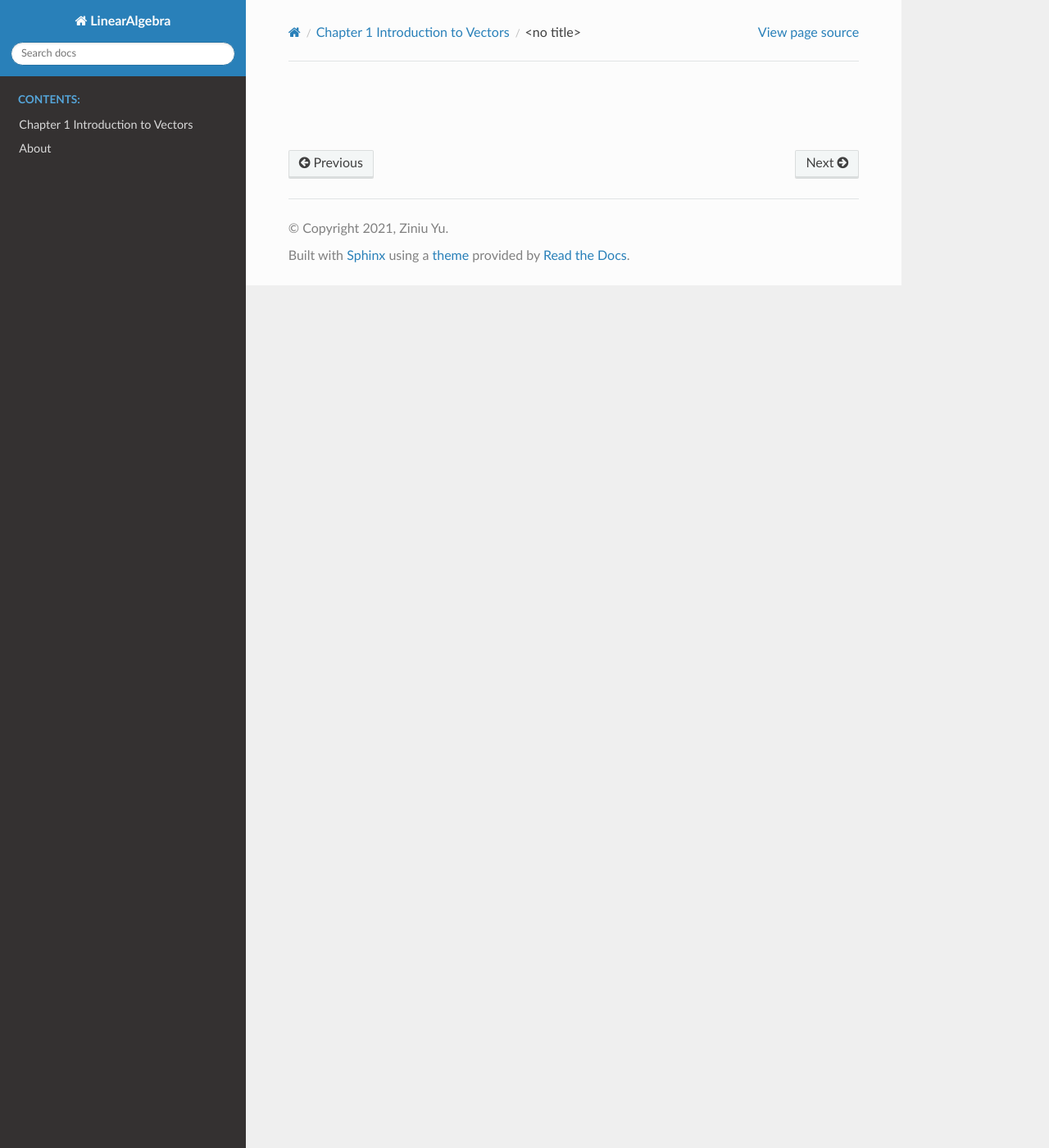
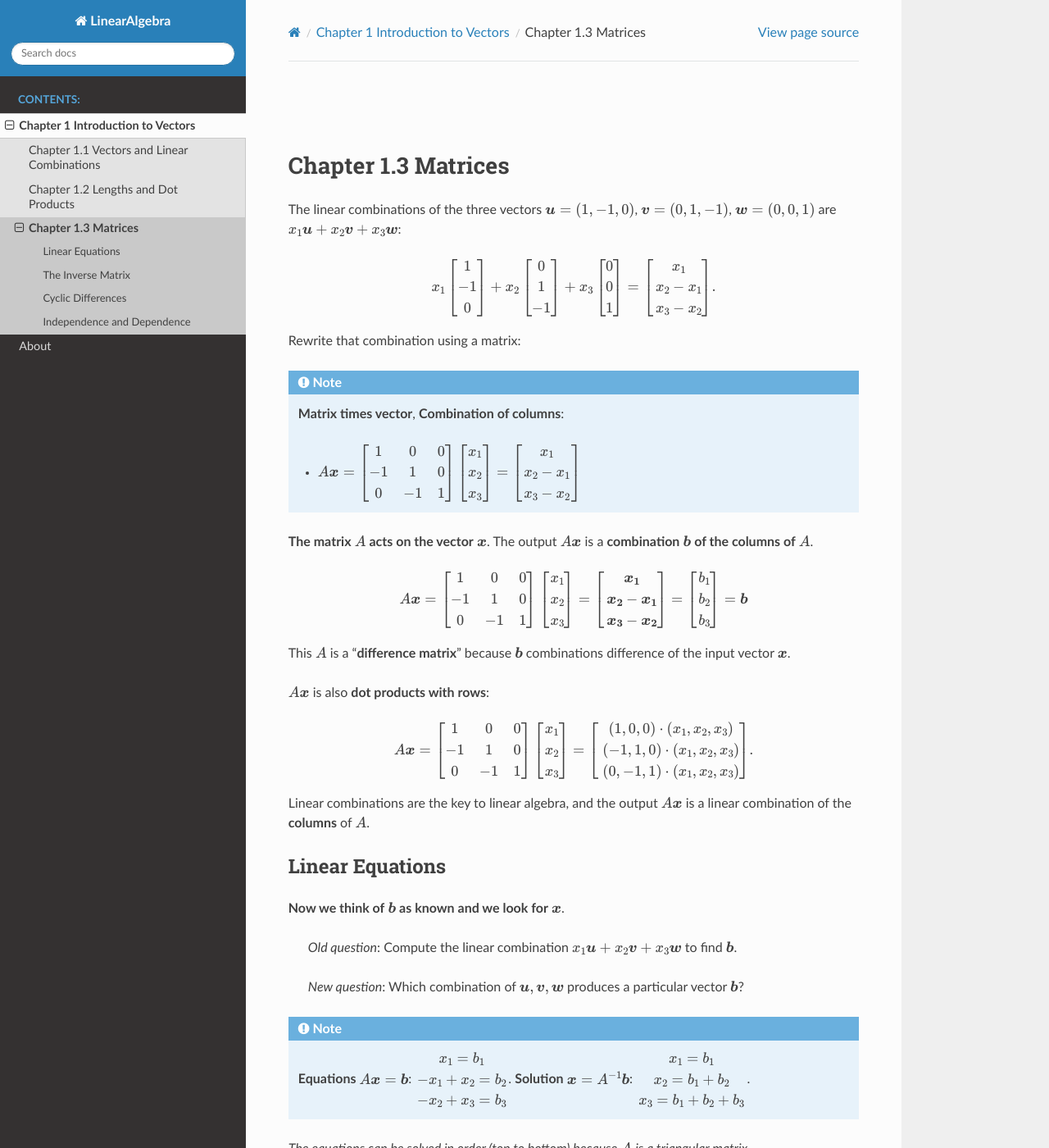
Before and after one commit to ZiniuYu/LinearAlgebra, a Sphinx documentation site: the page built from docs/source/chap1/chap1-3.rst, in a window 1280 px wide and 1400 px high. Shown: the whole window at 82% size. Built offline with Sphinx 7.4.7 and the Read the Docs theme 2.0.0, drawn with Linux system fonts in a browser that asks for light colours; some of the changed lines change nothing that is shown; some of the changed text lies outside the part shown.

Commit message:
Edit chap1.1, 1.2 and part of chap1.3

```diff
--- a/docs/source/chap1/chap1-3.rst
+++ b/docs/source/chap1/chap1-3.rst
@@ -1,77 +1,77 @@
-.. Chapter 1.3 Matrices
-.. ====================
+Chapter 1.3 Matrices
+====================
 
-.. The linear combinations of the three vectors
-.. :math:`\u = (1, -1, 0)`, :math:`\v = (0, 1, -1)`, :math:`\w = (0, 0, 1)`
-.. are :math:`x_1\u + x_2\v + x_3\w`:
+The linear combinations of the three vectors
+:math:`\u = (1, -1, 0)`, :math:`\v = (0, 1, -1)`, :math:`\w = (0, 0, 1)`
+are :math:`x_1\u + x_2\v + x_3\w`:
 
-.. .. math::
+.. math::
 
-..     x_1 \bb 1 \\ -1 \\ 0 \eb + x_2 \bb 0 \\ 1 \\ -1 \eb + x_3 \bb 0 \\ 0 \\ 1 \eb
-..     = \bb x_1 \\ x_2 - x_1 \\ x_3 - x_2 \eb.
+    x_1 \bb 1 \\ -1 \\ 0 \eb + x_2 \bb 0 \\ 1 \\ -1 \eb + x_3 \bb 0 \\ 0 \\ 1 \eb
+    = \bb x_1 \\ x_2 - x_1 \\ x_3 - x_2 \eb.
 
-.. Rewrite that combination using a matrix:
+Rewrite that combination using a matrix:
 
-.. .. note::
+.. note::
 
-..     **Matrix times vector**, **Combination of columns**:
+    **Matrix times vector**, **Combination of columns**:
 
-..     * :math:`A\x = \bb 1 & 0 & 0 \\ -1 & 1 & 0 \\ 0 & -1 & 1 \eb \bb x_1 \\ x_2 \\ x_3 \eb = \bb x_1 \\ x_2 - x_1 \\ x_3 - x_2 \eb`
+    * :math:`A\x = \bb 1 & 0 & 0 \\ -1 & 1 & 0 \\ 0 & -1 & 1 \eb \bb x_1 \\ x_2 \\ x_3 \eb = \bb x_1 \\ x_2 - x_1 \\ x_3 - x_2 \eb`
 
-.. **The matrix** :math:`A` **acts on the vector** :math:`\x`. The output
-.. :math:`A\x` is a **combination** :math:`\b` **of the columns of**
-.. :math:`A`.
+**The matrix** :math:`A` **acts on the vector** :math:`\x`. The output
+:math:`A\x` is a **combination** :math:`\b` **of the columns of**
+:math:`A`.
 
-.. .. math::
+.. math::
 
-..     A\x = \bb 1 & 0 & 0 \\ -1 & 1 & 0 \\ 0 & -1 & 1 \eb \bb x_1 \\ x_2 \\ x_3 \eb
-..     = \bb \bs{x_1} \\ \bs{x_2} - \bs{x_1} \\ \bs{x_3} - \bs{x_2} \eb
-..     = \bb b_1 \\ b_2 \\ b_3 \eb = \b
+    A\x = \bb 1 & 0 & 0 \\ -1 & 1 & 0 \\ 0 & -1 & 1 \eb \bb x_1 \\ x_2 \\ x_3 \eb
+    = \bb \bs{x_1} \\ \bs{x_2} - \bs{x_1} \\ \bs{x_3} - \bs{x_2} \eb
+    = \bb b_1 \\ b_2 \\ b_3 \eb = \b
 
-.. This :math:`A` is a "**difference matrix**" because :math:`\b` combinations
-.. difference of the input vector :math:`\x`.
+This :math:`A` is a "**difference matrix**" because :math:`\b` combinations
+difference of the input vector :math:`\x`.
 
-.. :math:`A\x` is also **dot products with rows**:
+:math:`A\x` is also **dot products with rows**:
 
-.. .. math::
+.. math::
 
-..     A\x = \bb 1 & 0 & 0 \\ -1 & 1 & 0 \\ 0 & -1 & 1 \eb \bb x_1 \\ x_2 \\ x_3 \eb
-..     = \bb (1,0,0)\cd(x_1,x_2,x_3) \\ (-1,1,0)\cd(x_1,x_2,x_3) \\ (0,-1,1)\cd(x_1,x_2,x_3) \eb.
+    A\x = \bb 1 & 0 & 0 \\ -1 & 1 & 0 \\ 0 & -1 & 1 \eb \bb x_1 \\ x_2 \\ x_3 \eb
+    = \bb (1,0,0)\cd(x_1,x_2,x_3) \\ (-1,1,0)\cd(x_1,x_2,x_3) \\ (0,-1,1)\cd(x_1,x_2,x_3) \eb.
 
-.. Linear combinations are the key to linear algebra, and the output :math:`A\x` is
-.. a linear combination of the **columns** of :math:`A`.
+Linear combinations are the key to linear algebra, and the output :math:`A\x` is
+a linear combination of the **columns** of :math:`A`.
 
-.. Linear Equations
-.. ----------------
+Linear Equations
+----------------
 
-.. **Now we think of** :math:`\b` **as known and we look for** :math:`\x`.
+**Now we think of** :math:`\b` **as known and we look for** :math:`\x`.
 
-..     *Old question*: Compute the linear combination :math:`x_1\u + x_2\v + x_3\w`
-..     to find :math:`\b`.
+    *Old question*: Compute the linear combination :math:`x_1\u + x_2\v + x_3\w`
+    to find :math:`\b`.
 
-..     *New question*: Which combination of :math:`\u, \v, \w` produces a particular
-..     vector :math:`\b`?
+    *New question*: Which combination of :math:`\u, \v, \w` produces a particular
+    vector :math:`\b`?
 
-.. .. note::
+.. note::
 
-..     **Equations** :math:`A\x = \b`:
-..     :math:`\begin{matrix} x_1 = b_1 \\ -x_1+x_2=b_2 \\ -x_2+x_3=b_3 \end{matrix}`.
-..     **Solution** :math:`\x = A^{-1}\b`:
-..     :math:`\begin{matrix} x_1 = b_1 \\ x_2=b_1+b_2 \\ x_3=b_1+b_2+b_3 \end{matrix}`.
+    **Equations** :math:`A\x = \b`:
+    :math:`\begin{matrix} x_1 = b_1 \\ -x_1+x_2=b_2 \\ -x_2+x_3=b_3 \end{matrix}`.
+    **Solution** :math:`\x = A^{-1}\b`:
+    :math:`\begin{matrix} x_1 = b_1 \\ x_2=b_1+b_2 \\ x_3=b_1+b_2+b_3 \end{matrix}`.
 
-.. *The equations can be solved in order (top to bottom) because* :math:`A` *is a
-.. triangular matrix*.
+*The equations can be solved in order (top to bottom) because* :math:`A` *is a
+triangular matrix*.
 
-.. This matrix :math:`A` is "**invertible**". From :math:`\b` we can recover
-.. :math:`\x`. We write :math:`\x` as :math:`A^{-1}\b`.
+This matrix :math:`A` is "**invertible**". From :math:`\b` we can recover
+:math:`\x`. We write :math:`\x` as :math:`A^{-1}\b`.
 
-.. The Inverse Matrix
-.. ------------------
+The Inverse Matrix
+------------------
 
 
-.. Cyclic Differences
-.. ------------------
+Cyclic Differences
+------------------
 
 
-.. Independence and Dependence
-.. ---------------------------
+Independence and Dependence
+---------------------------
```
Also changed, not shown: 8 other files.
